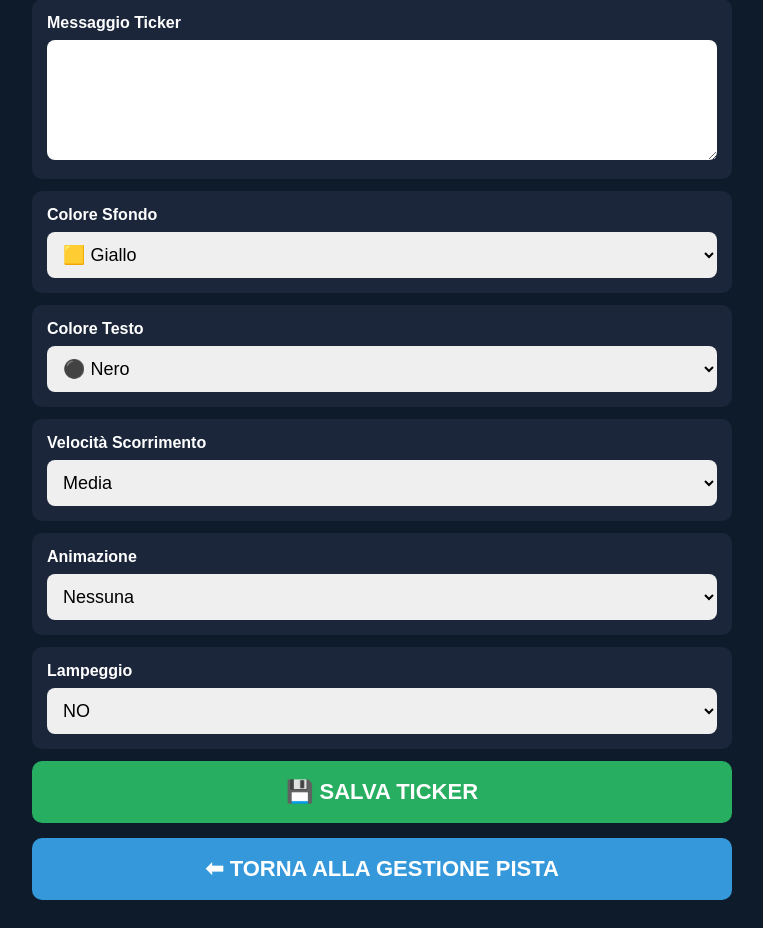
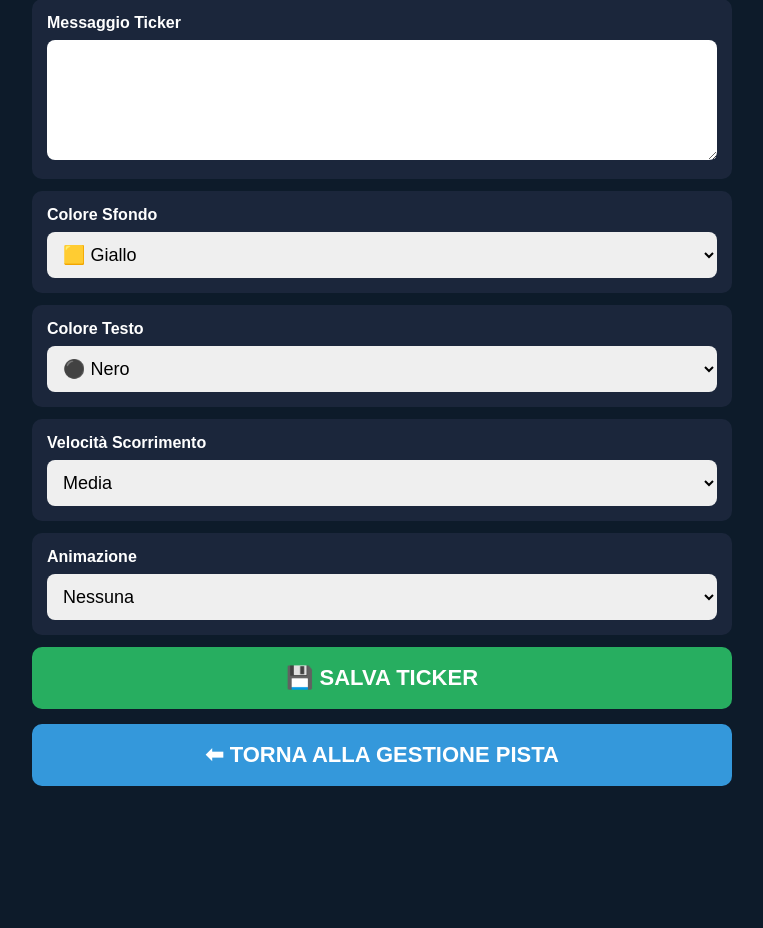
Before and after one commit to emiliomaj60-lang/stato-pista-schilpario, a Flask app: page /ticker_admin in a window 1280 px wide. Shown: the part 29-957 px from the top of the page, without its empty margins (258-1021 px from the left). After the commit the page ends 815 px from the top, so only its background shows below. Run offline with Flask 3, Linux system fonts and the light colour scheme; the visitor is signed in with stand-in values (Sample User, id 1).

Commit message:
Add files via upload

```diff
--- a/templates/ticker_admin.html
+++ b/templates/ticker_admin.html
@@ -239,26 +239,6 @@ Evidenziazione
 
 </div>
 
-<div class="card">
-
-<label>Lampeggio</label>
-
-<select name="ticker_blink">
-
-<option value="NO"
-{% if dati.get('ticker_blink','NO') == 'NO' %}selected{% endif %}>
-NO
-</option>
-
-<option value="SI"
-{% if dati.get('ticker_blink') == 'SI' %}selected{% endif %}>
-SI
-</option>
-
-</select>
-
-</div>
-
 <button
 class="btn"
 type="submit">
```
